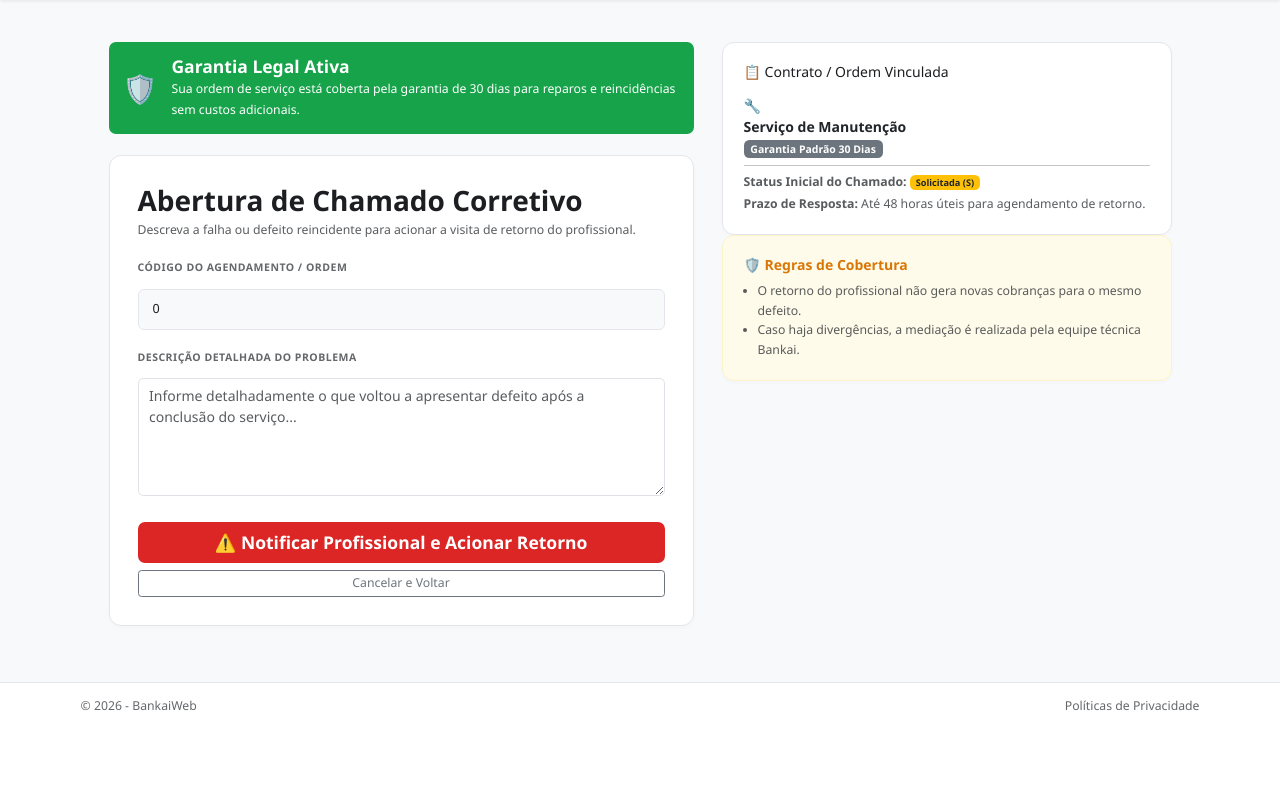
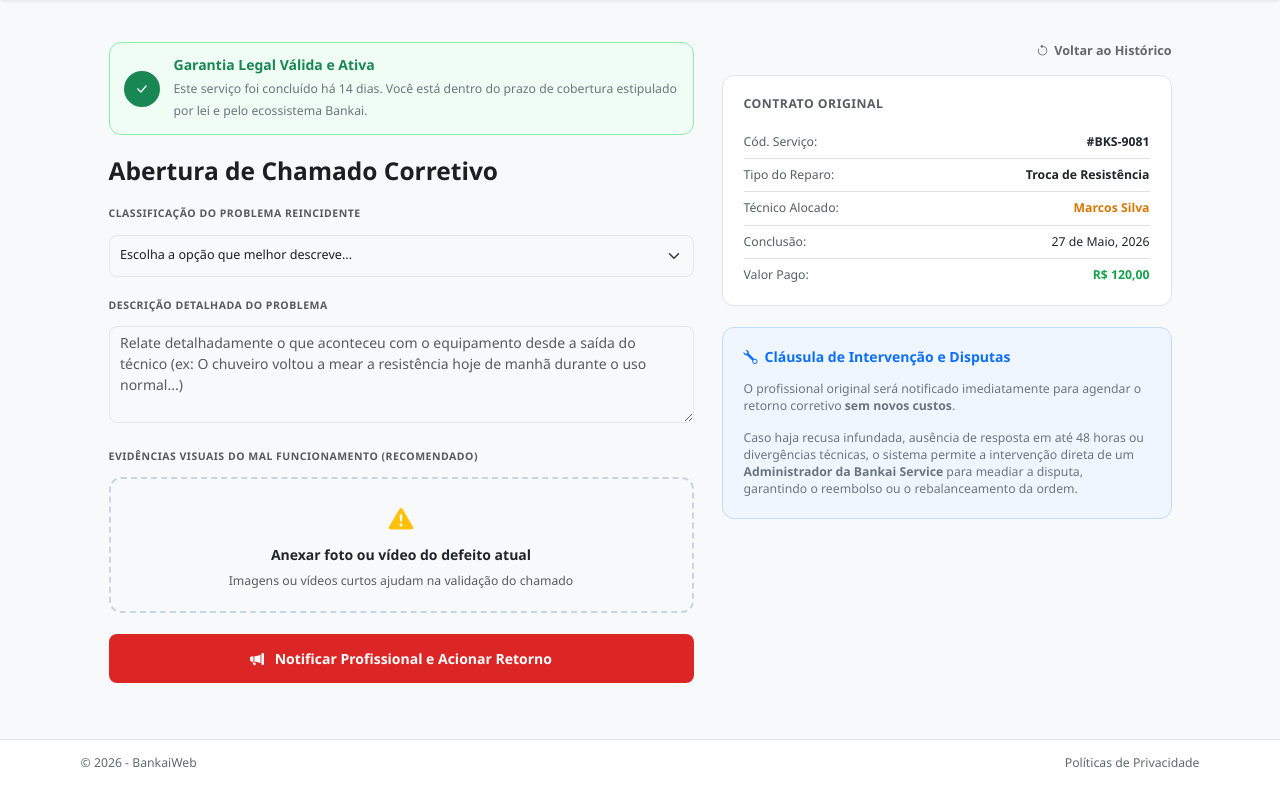
Before and after one commit to marcosdosea/Bankai, an ASP.NET Core app: page /Garantia/Create in a window 1280 px wide. Shown: the part 78-864 px from the top of the page. Before the commit the page ends 789 px from the top, so only its background shows below. Run offline with ASP.NET Core 8, Linux system fonts and the light colour scheme; style sheets or scripts are compiled from the project's sources; some libraries are stand-ins or nearby versions.

Commit message:
Alterações na View Create (Manter Garantia) para maior fidelidade ao design system

```diff
--- a/Codigo/Bankai/BankaiWeb/Views/Garantia/Create.cshtml
+++ b/Codigo/Bankai/BankaiWeb/Views/Garantia/Create.cshtml
@@ -1,91 +1,108 @@
 @model BankaiWeb.Models.GarantiaViewModel
 
 @{
-    ViewData["Title"] = "Solicitar Garantia Corretiva";
+    ViewData["Title"] = "Abertura de Chamado Corretivo";
 }
 
 <div class="execution-container mt-4">
-    <!-- COLUNA ESQUERDA: FORMULÁRIO DE ABERTURA -->
+
     <div class="main-execution-panel">
 
-        <!-- Banner de Garantia Ativa (Verde) -->
-        <div class="p-3 mb-4 rounded-3 text-white" style="background-color: var(--status-success);">
+        <div class="card p-3 border-success mb-4" style="background-color: #f0fdf4; border-color: #86efac !important; border-radius: 12px;">
             <div class="d-flex align-items-center gap-3">
-                <div style="font-size: 2rem;">🛡️</div>
+                <div class="rounded-circle bg-success text-white d-flex align-items-center justify-content-center" style="width: 36px; height: 36px; flex-shrink: 0;">
+                    <i class="bi bi-check-lg fw-bold"></i>
+                </div>
                 <div>
-                    <h5 class="m-0 fw-bold">Garantia Legal Ativa</h5>
-                    <small>Sua ordem de serviço está coberta pela garantia de 30 dias para reparos e reincidências sem custos adicionais.</small>
+                    <h6 class="fw-bold text-success mb-1">Garantia Legal Válida e Ativa</h6>
+                    <small class="text-secondary">Este serviço foi concluído há 14 dias. Você está dentro do prazo de cobertura estipulado por lei e pelo ecossistema Bankai.</small>
                 </div>
             </div>
         </div>
 
-        <div class="exec-card">
-            <h2 class="fw-bold mb-1" style="color: var(--text-main);">Abertura de Chamado Corretivo</h2>
-            <p class="text-muted mb-4 small">Descreva a falha ou defeito reincidente para acionar a visita de retorno do profissional.</p>
+        <h3 class="fw-bold mb-4" style="color: #1c1e21;">Abertura de Chamado Corretivo</h3>
 
-            <form asp-action="Create" method="post">
-                <div asp-validation-summary="ModelOnly" class="text-danger mb-3"></div>
+        <form asp-action="Create" enctype="multipart/form-data">
+            <div asp-validation-summary="ModelOnly" class="text-danger mb-3"></div>
 
-                <!-- Campo Número do Agendamento -->
-                <div class="form-group mb-3">
-                    <label asp-for="IdAgendamento" class="form-label fw-bold small text-uppercase">Código do Agendamento / Ordem</label>
-                    <input asp-for="IdAgendamento" class="form-control" placeholder="Ex: 1" />
-                    <span asp-validation-for="IdAgendamento" class="text-danger small"></span>
+            <div class="form-group mb-4">
+                <label class="form-label fw-bold text-muted small text-uppercase" style="letter-spacing: 0.5px;">CLASSIFICAÇÃO DO PROBLEMA REINCIDENTE</label>
+                <select class="form-select" style="background-color: #f8f9fa; border-color: #e4e6eb; padding: 0.75rem; border-radius: 8px;">
+                    <option value="" selected disabled>Escolha a opção que melhor descreve...</option>
+                    <option value="1">Mesmo defeito voltou a ocorrer</option>
+                    <option value="2">Mal funcionamento após o reparo</option>
+                    <option value="3">Peça trocada apresentou falha</option>
+                </select>
+            </div>
+
+            <div class="form-group mb-4">
+                <label asp-for="Descricao" class="form-label fw-bold text-muted small text-uppercase" style="letter-spacing: 0.5px;">DESCRIÇÃO DETALHADA DO PROBLEMA</label>
+                <textarea asp-for="Descricao" class="form-control" rows="4"
+                          style="background-color: #f8f9fa; border-color: #e4e6eb; border-radius: 8px;"
+                          placeholder="Relate detalhadamente o que aconteceu com o equipamento desde a saída do técnico (ex: O chuveiro voltou a mear a resistência hoje de manhã durante o uso normal...)"></textarea>
+                <span asp-validation-for="Descricao" class="text-danger"></span>
+            </div>
+
+            <div class="form-group mb-4">
+                <label class="form-label fw-bold text-muted small text-uppercase" style="letter-spacing: 0.5px;">EVIDÊNCIAS VISUAIS DO MAL FUNCIONAMENTO (RECOMENDADO)</label>
+                <div class="upload-zone text-center p-4" style="border: 2px dashed #cbd5e1; border-radius: 12px; background-color: #f8f9fa; cursor: pointer;">
+                    <i class="bi bi-exclamation-triangle-fill text-warning fs-3 mb-2 d-block"></i>
+                    <strong class="d-block text-dark mb-1">Anexar foto ou vídeo do defeito atual</strong>
+                    <small class="text-muted">Imagens ou vídeos curtos ajudam na validação do chamado</small>
+                    <input type="file" name="foto" class="d-none" id="fotoInput" accept="image/*,video/*" />
                 </div>
+            </div>
 
-                <!-- Descrição Detalhada do Problema -->
-                <div class="form-group mb-3">
-                    <label asp-for="Descricao" class="form-label fw-bold small text-uppercase">Descrição Detalhada do Problema</label>
-                    <textarea asp-for="Descricao" class="form-control" rows="5" placeholder="Informe detalhadamente o que voltou a apresentar defeito após a conclusão do serviço..."></textarea>
-                    <span asp-validation-for="Descricao" class="text-danger small"></span>
-                </div>
-
-                <!-- Campo Oculto para o Status Inicial (S = Solicitada) -->
-                <input type="hidden" asp-for="StatusGarantia" value="S" />
-
-                <!-- Botão de Ação Principal (Vermelho Alerta) -->
-                <div class="d-grid gap-2 mt-4">
-                    <button type="submit" class="btn btn-danger btn-lg fw-bold" style="background-color: var(--status-alert); border: none;">
-                        ⚠️ Notificar Profissional e Acionar Retorno
-                    </button>
-                    <a asp-action="Index" class="btn btn-outline-secondary btn-sm text-center">Cancelar e Voltar</a>
-                </div>
-            </form>
-        </div>
+            <button type="submit" class="btn btn-danger w-100 py-3 fw-bold fs-6" style="border-radius: 8px; background-color: #dc2626; border: none;">
+                <i class="bi bi-megaphone-fill me-2"></i> Notificar Profissional e Acionar Retorno
+            </button>
+        </form>
     </div>
 
-    <!-- COLUNA DIREITA: CONTRATO ORIGINAL & CLÁUSULAS DE ATENDIMENTO -->
     <div class="sidebar-execution-panel">
-        <!-- Resumo do Atendimento -->
-        <div class="sidebar-card">
-            <h6 class="info-title mb-3">📋 Contrato / Ordem Vinculada</h6>
-            <div class="client-meta">
-                <div class="avatar-placeholder">🔧</div>
-                <div>
-                    <strong class="d-block text-dark">Serviço de Manutenção</strong>
-                    <span class="badge bg-secondary">Garantia Padrão 30 Dias</span>
-                </div>
+
+        <div class="d-flex justify-content-end mb-3">
+            <a href="@Url.Action("Index", "Agendamento")" class="btn-back" style="color: #65676b; font-weight: 600; text-decoration: none; display: inline-flex; align-items: center; gap: 0.4rem; font-size: 0.9rem;">
+                <i class="bi bi-arrow-counterclockwise"></i> Voltar ao Histórico
+            </a>
+        </div>
+
+        <div class="exec-card p-4 mb-4" style="background-color: #ffffff; border: 1px solid #e4e6eb; border-radius: 12px;">
+            <h6 class="fw-bold text-muted small text-uppercase mb-3" style="letter-spacing: 0.5px;">CONTRATO ORIGINAL</h6>
+
+            <div class="d-flex justify-content-between py-2 border-bottom">
+                <span class="text-muted small">Cód. Serviço:</span>
+                <strong class="small text-dark">#BKS-9081</strong>
             </div>
-            <hr class="my-2" />
-            <div class="small text-muted">
-                <p class="mb-1"><strong>Status Inicial do Chamado:</strong> <span class="badge bg-warning text-dark">Solicitada (S)</span></p>
-                <p class="mb-0"><strong>Prazo de Resposta:</strong> Até 48 horas úteis para agendamento de retorno.</p>
+            <div class="d-flex justify-content-between py-2 border-bottom">
+                <span class="text-muted small">Tipo do Reparo:</span>
+                <span class="small fw-semibold text-dark">Troca de Resistência</span>
+            </div>
+            <div class="d-flex justify-content-between py-2 border-bottom">
+                <span class="text-muted small">Técnico Alocado:</span>
+                <span class="small fw-bold" style="color: #d97706;">Marcos Silva</span>
+            </div>
+            <div class="d-flex justify-content-between py-2 border-bottom">
+                <span class="text-muted small">Conclusão:</span>
+                <span class="small text-dark">27 de Maio, 2026</span>
+            </div>
+            <div class="d-flex justify-content-between pt-2">
+                <span class="text-muted small">Valor Pago:</span>
+                <strong class="small" style="color: #16a34a;">R$ 120,00</strong>
             </div>
         </div>
 
-        <!-- Regulamento e Disputas -->
-        <div class="sidebar-card" style="background-color: var(--accent-light); border-color: var(--accent-border-light);">
-            <h6 class="fw-bold mb-2" style="color: var(--accent-color);">🛡️ Regras de Cobertura</h6>
-            <ul class="small text-muted ps-3 mb-0" style="line-height: 1.6;">
-                <li>O retorno do profissional não gera novas cobranças para o mesmo defeito.</li>
-                <li>Caso haja divergências, a mediação é realizada pela equipe técnica Bankai.</li>
-            </ul>
+        <div class="p-4" style="background-color: #eff6ff; border: 1px solid #bfdbfe; border-radius: 12px;">
+            <h6 class="fw-bold text-primary mb-3 d-flex align-items-center gap-2">
+                <i class="bi bi-wrench"></i> Cláusula de Intervenção e Disputas
+            </h6>
+            <p class="small text-secondary mb-3" style="line-height: 1.4;">
+                O profissional original será notificado imediatamente para agendar o retorno corretivo <strong>sem novos custos</strong>.
+            </p>
+            <p class="small text-secondary mb-0" style="line-height: 1.4;">
+                Caso haja recusa infundada, ausência de resposta em até 48 horas ou divergências técnicas, o sistema permite a intervenção direta de um <strong>Administrador da Bankai Service</strong> para meadiar a disputa, garantindo o reembolso ou o rebalanceamento da ordem.
+            </p>
         </div>
+
     </div>
 </div>
-
-@section Scripts {
-    @{
-        await Html.RenderPartialAsync("_ValidationScriptsPartial");
-    }
-}
```
